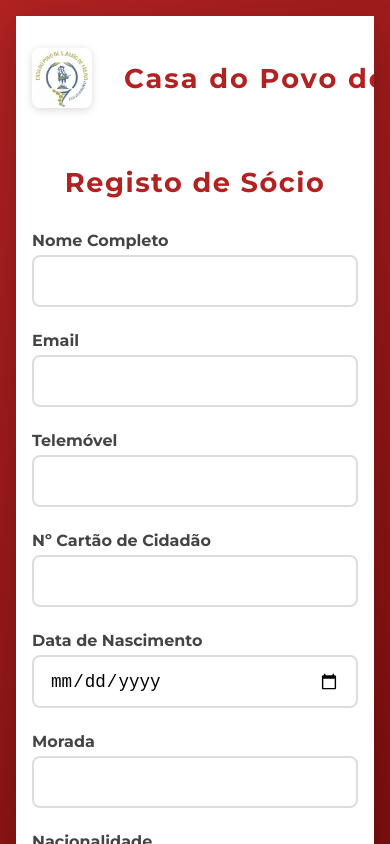
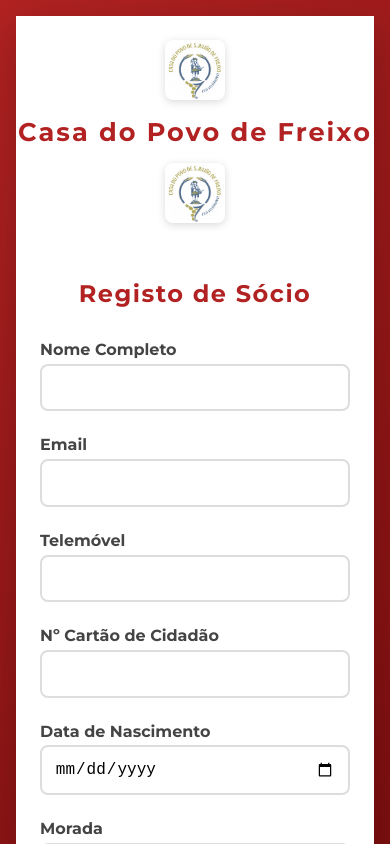
Before and after one commit to carolinabc5/casa-povo-freixo-socios, a React (Vite) app: page / in a window 390 px wide. Built offline with nearby package versions, Linux system fonts and the light colour scheme.

Commit message:
Atualização

```diff
--- a/src/Form.module.css
+++ b/src/Form.module.css
@@ -278,32 +278,41 @@
   html, body {
     margin: 0;
     padding: 0;
-    overflow-x: auto; /* permitir scroll horizontal se necessário */
+    width: 100vw;
+    overflow-x: hidden;
   }
 
   .container {
+    min-height: 100vh;
     width: 100vw;
-    min-height: 100vh;
+    padding: 1rem;
     display: flex;
-    justify-content: center;   /* centra horizontalmente */
-    align-items: center;       /* centra verticalmente */
-    padding: 1rem;
+    justify-content: center;
+    align-items: flex-start;
   }
 
   .formWrapper {
     width: 100%;
     max-width: 100%;
+    padding: 1.5rem;
     border-radius: 0;
-    padding: 2rem 1rem;
+    box-sizing: border-box;
     margin: 0 auto;
   }
 
+  .header {
+    flex-direction: column;
+    gap: 1rem;
+  }
+
   .clubName {
-    font-size: 1.7rem;
+    font-size: 1.6rem;
+    text-align: center;
   }
 
   .title {
-    font-size: 1.7rem;
+    font-size: 1.5rem;
+    text-align: center;
   }
 
   .logo {
@@ -311,4 +320,21 @@
     height: 60px;
     min-width: 60px;
   }
+
+  .inputField,
+  .submitButton {
+    font-size: 1rem;
+    padding: 0.8rem;
+  }
+
+  .paymentMethods {
+    flex-direction: column;
+    align-items: center;
+    gap: 1rem;
+  }
+
+  .paymentOption {
+    width: 100%;
+    max-width: 280px;
+  }
 }
```
